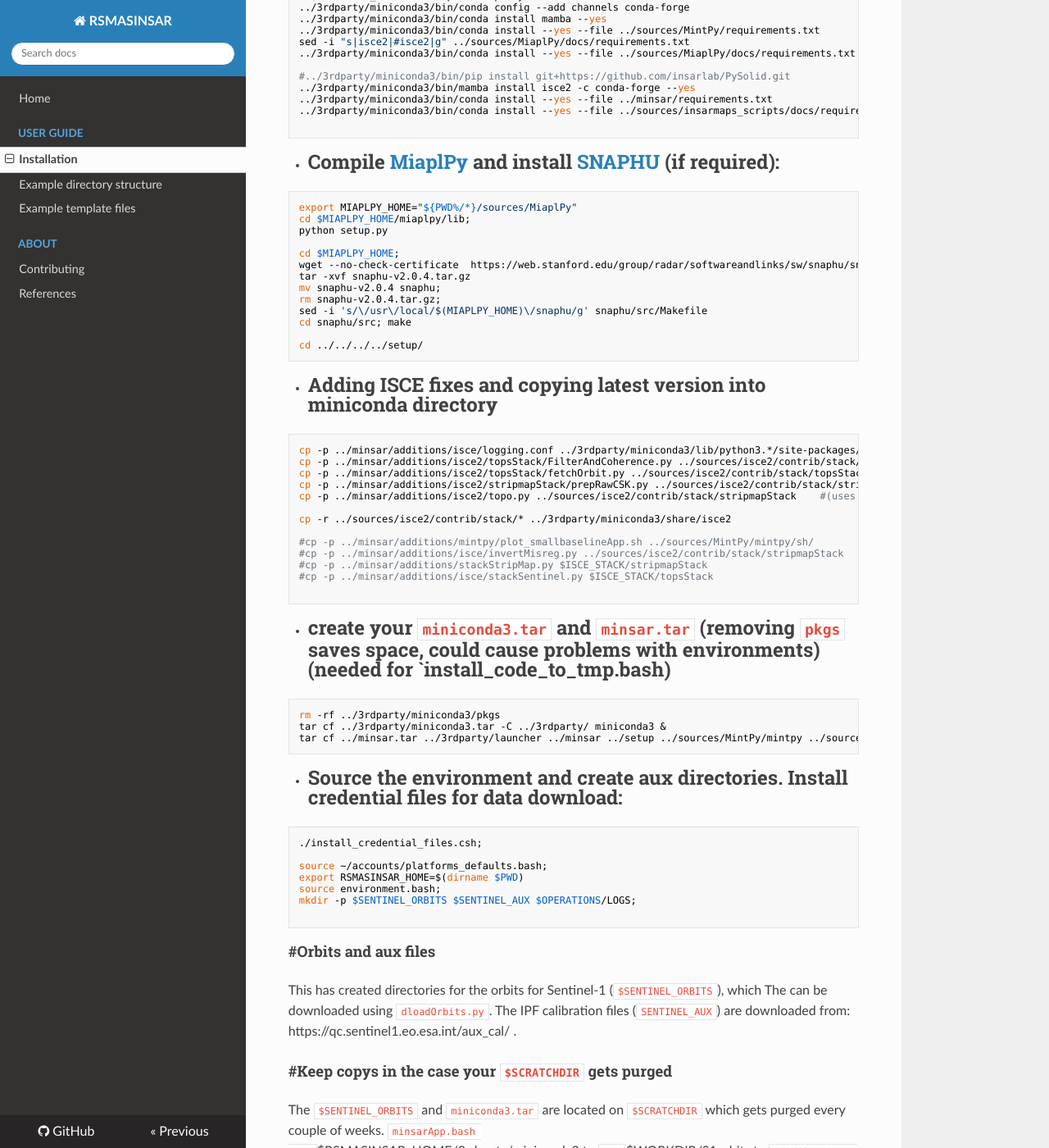
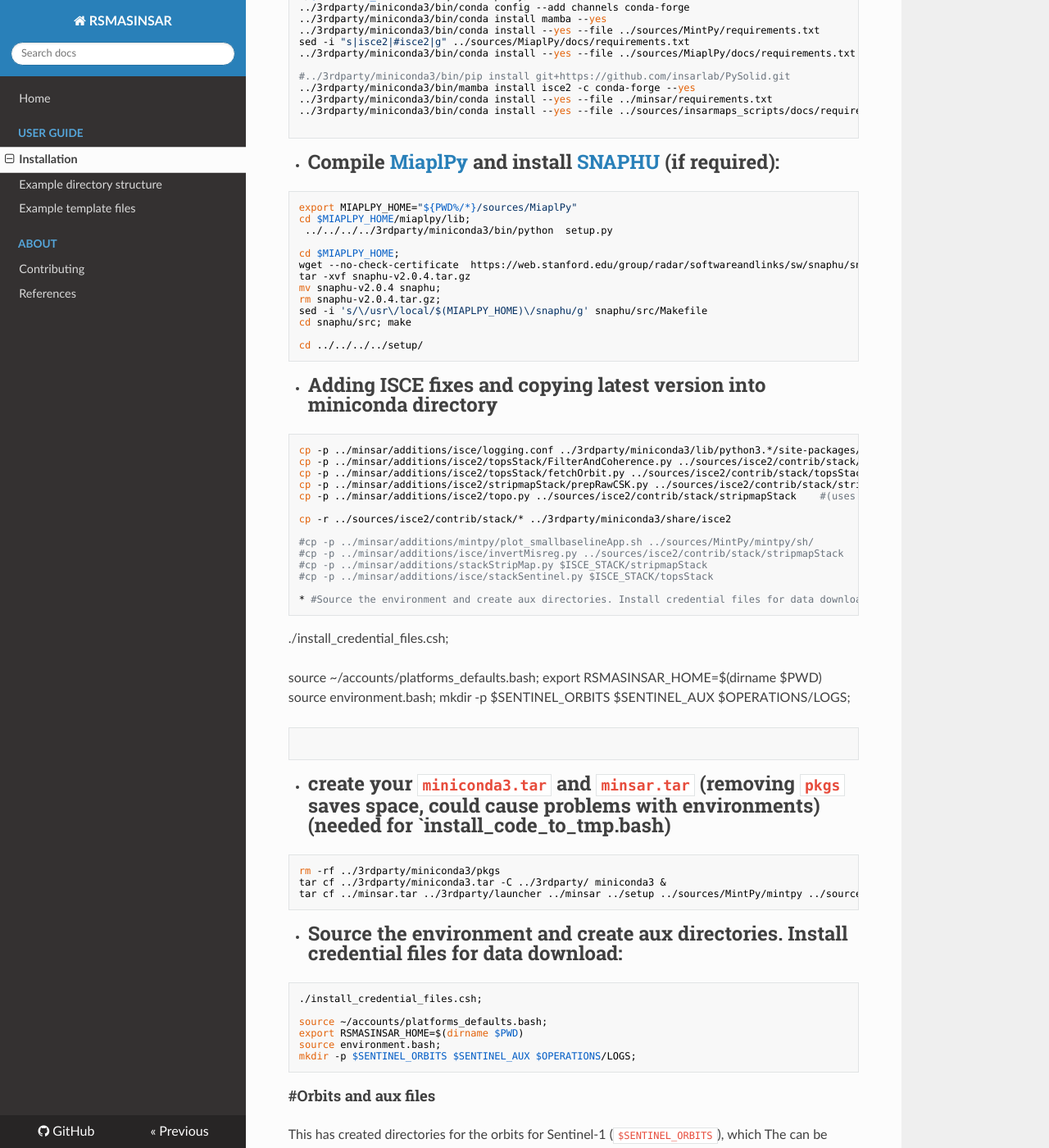
Before and after one commit to geodesymiami/rsmas_insar, an MkDocs documentation site: the page built from docs/installation.md, in a window 1280 px wide and 1400 px high, scrolled down 998 px. Shown: the whole window at 82% size. Built offline with MkDocs 1.6.1, drawn with Linux system fonts in a browser that asks for light colours; nearby versions of some CDN libraries.

Commit message:
Update installation.md

````diff
--- a/docs/installation.md
+++ b/docs/installation.md
@@ -64,7 +64,7 @@ sed -i "s|isce2|#isce2|g" ../sources/MiaplPy/docs/requirements.txt
 ```
 export MIAPLPY_HOME="${PWD%/*}/sources/MiaplPy"
 cd $MIAPLPY_HOME/miaplpy/lib;
-python setup.py
+ ../../../../3rdparty/miniconda3/bin/python  setup.py
 
 cd $MIAPLPY_HOME;
 wget --no-check-certificate  https://web.stanford.edu/group/radar/softwareandlinks/sw/snaphu/snaphu-v2.0.4.tar.gz
@@ -91,6 +91,16 @@ cp -r ../sources/isce2/contrib/stack/* ../3rdparty/miniconda3/share/isce2
 #cp -p ../minsar/additions/stackStripMap.py $ISCE_STACK/stripmapStack
 #cp -p ../minsar/additions/isce/stackSentinel.py $ISCE_STACK/topsStack
 
+* #Source the environment and create aux directories. Install credential files for data download:
+```
+./install_credential_files.csh;
+
+source ~/accounts/platforms_defaults.bash;
+export RSMASINSAR_HOME=$(dirname $PWD)
+source environment.bash;
+mkdir -p $SENTINEL_ORBITS $SENTINEL_AUX $OPERATIONS/LOGS;
+```
+
 ```
 * #create your `miniconda3.tar` and `minsar.tar`  (removing `pkgs` saves space, could cause problems with environments) (needed for `install_code_to_tmp.bash)
 ```
@@ -107,7 +117,6 @@ source ~/accounts/platforms_defaults.bash;
 export RSMASINSAR_HOME=$(dirname $PWD)
 source environment.bash;
 mkdir -p $SENTINEL_ORBITS $SENTINEL_AUX $OPERATIONS/LOGS;
-
 ```
 
 
````
